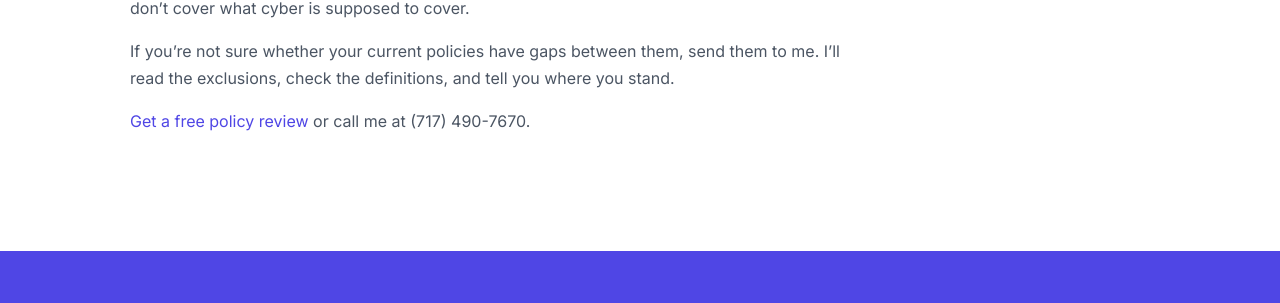
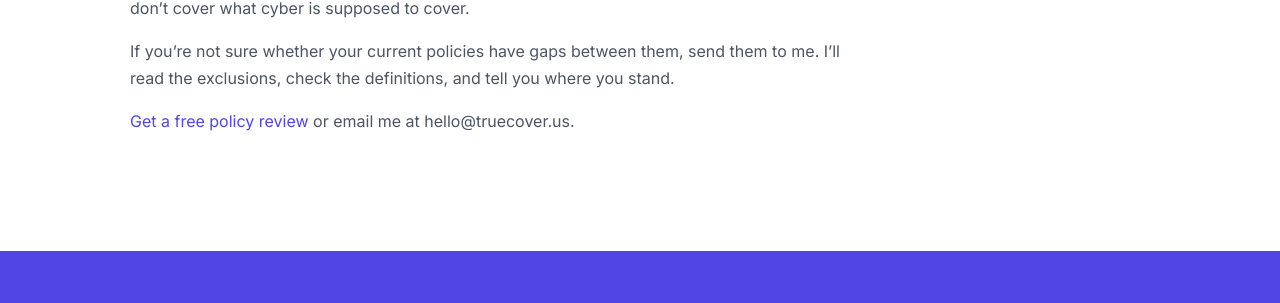
Before and after one commit to joeproe1/truecover.us, a Jekyll site: the page built from _posts/2026-06-19-your-eo-policy-doesnt-cover-cyber.md, in a window 1280 px wide and 900 px high, scrolled down 3265 px. Shown: the part 221-524 px from the top of the window. Built offline with Jekyll 4.4.1, drawn with Linux system fonts in a browser that asks for light colours.

Commit message:
Remove phone number from website to reduce spam
Co-Authored-By: Claude Opus 4.6 <noreply@anthropic.com>

```diff
--- a/_config.yml
+++ b/_config.yml
@@ -7,7 +7,6 @@ author: True Cover
 
 # Contact info
 email: hello@truecover.us
-phone: "(717) 490-7670"
 
 # Build settings
 markdown: kramdown
--- a/_posts/2026-06-19-your-eo-policy-doesnt-cover-cyber.md
+++ b/_posts/2026-06-19-your-eo-policy-doesnt-cover-cyber.md
@@ -90,4 +90,4 @@ E&O and cyber insurance serve different purposes. E&O covers mistakes in your pr
 
 If you're not sure whether your current policies have gaps between them, send them to me. I'll read the exclusions, check the definitions, and tell you where you stand.
 
-[Get a free policy review](/contact/?need=policy-review) or call me at (717) 490-7670.
+[Get a free policy review](/contact/?need=policy-review) or email me at hello@truecover.us.
--- a/contact.html
+++ b/contact.html
@@ -58,8 +58,6 @@ description: "Get in touch with True Cover. Insurance for accounting firms, law
                 <p>Rather just reach out directly?</p>
                 <h3>Email</h3>
                 <p><a href="mailto:{{ site.email }}">{{ site.email }}</a></p>
-                <h3>Phone</h3>
-                <p><a href="tel:+17174907670">{{ site.phone }}</a></p>
             </div>
         </div>
 
```
Also changed, not shown: _posts/2026-06-18-what-insurance-does-your-professional-services-firm-need.md (+1 -1 lines).
